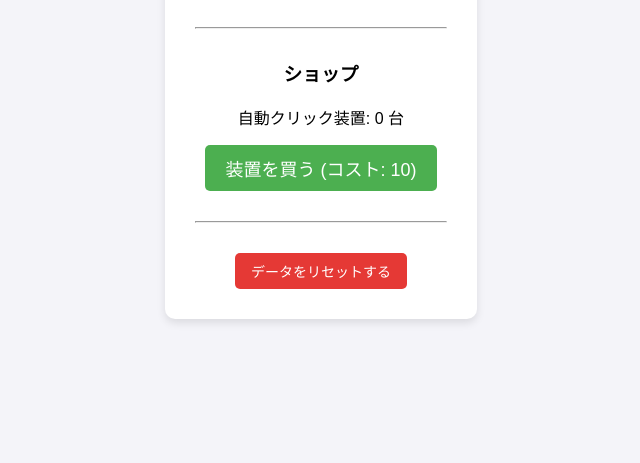
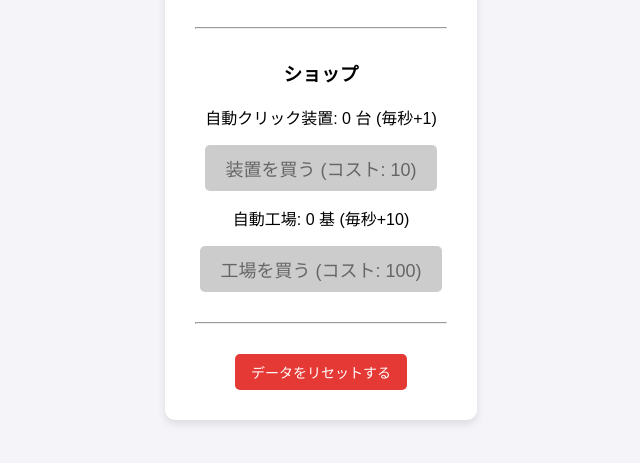
Before and after one commit to mahiro-jp/sample-clicker-game, a plain HTML site: page index.html in a window 1280 px wide. Shown: the part 237-700 px from the top of the page, without its empty margins (319-959 px from the left). Drawn offline with Linux system fonts and the light colour scheme.

Commit message:
Add files via upload

```diff
--- a/index.html
+++ b/index.html
@@ -24,8 +24,11 @@
 
         <div class="shop">
             <h3>ショップ</h3>
-            <p>自動クリック装置: <span id="auto-count">0</span> 台</p>
-            <button id="buy-auto-btn">装置を買う (コスト: <span id="auto-cost">10</span>)</button>
+            <p>自動クリック装置: <span id="auto-count">0</span> 台 (毎秒+1)</p>
+            <button id="buy-auto-btn" class="shop-btn">装置を買う (コスト: <span id="auto-cost">10</span>)</button>
+
+            <p style="margin-top: 15px;">自動工場: <span id="factory-count">0</span> 基 (毎秒+10)</p>
+            <button id="buy-factory-btn" class="shop-btn">工場を買う (コスト: <span id="factory-cost">100</span>)</button>
         </div>
 
         <hr style="margin: 30px 0;">
--- a/style.css
+++ b/style.css
@@ -30,8 +30,8 @@
     transform: scale(0.95); /* 少しだけボタンを凹ませるエフェクト */
 }
 
-/* ショップの購入ボタンのデザイン */
-#buy-auto-btn {
+/* ショップの購入ボタンのデザイン (共通) */
+.shop-btn {
     font-size: 18px; /* メインボタンより少し控えめなサイズ */
     padding: 10px 20px;
     cursor: pointer;
@@ -43,12 +43,12 @@
 }
 
 /* 買える状態の時にクリックした時のへこみ */
-#buy-auto-btn:active:not(:disabled) {
+.shop-btn:active:not(:disabled) {
     transform: scale(0.95);
 }
 
 /* 「購入ボタン」が無効化されているときの最強のルール */
-#buy-auto-btn:disabled {
+.shop-btn:disabled {
     background-color: #cccccc; /* 灰色にする */
     cursor: not-allowed; /* カーソルを「禁止マーク」にする */
     transform: none; /* クリックしても凹まないようにする */
```
